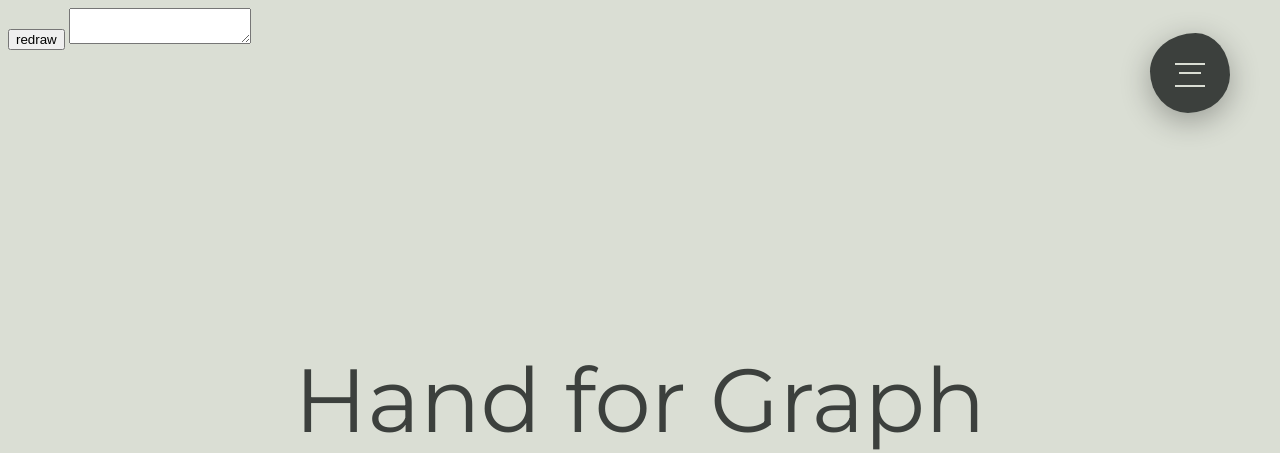
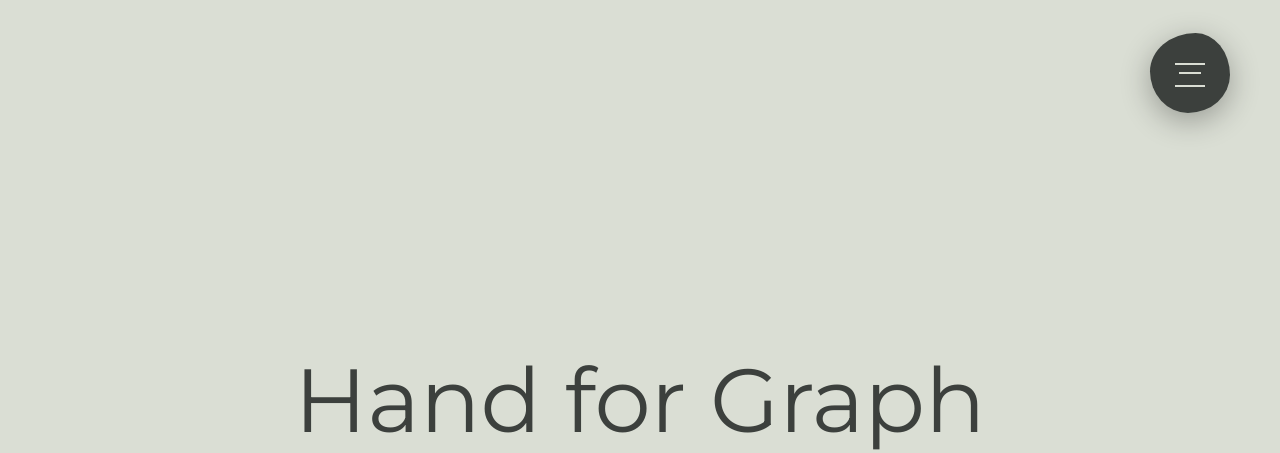
Before and after one commit to RuginaRaresTeodor/IoT-Glove-for-Data-visualization, a Flask app: page / in a window 1280 px wide. Shown: the top 453 px of the page. Run offline with Flask 2, Linux system fonts and the light colour scheme; some libraries are stand-ins or nearby versions.

Commit message:
Add files via upload

```diff
--- a/static/css/style.css
+++ b/static/css/style.css
@@ -25,13 +25,14 @@ body{
   margin: 0;
   z-index: 6;
 }
-.page-editor .page-build .page-controls .page-theory {
-  position: absolute;
+.page-editor,.page-build,.page-controls,.page-theory {
+  /*position: absolute;*/
   display: none;
   width: 100%;
+  top:50%;
   text-align: center;
-  transform: translateY(-50%);
-  top: 50%;
+  /*transform: translateY(-50%);*/
+  height:100vh;
   left: 0;
   padding: 0;
   margin: 0;
@@ -245,10 +246,21 @@ h1{
 .menu-icon:checked ~ .nav ul li:nth-child(3){
   transition-delay: 1560ms;
 }
-.menu-icon:checked ~ .nav ul li:nth-child(4){
+.menu-icon:checked ~ .nav ul li:nth-child(4) {
   transition-delay: 1640ms;
 }
+.page-editor #canvas {
+  width:100vw;
+  height:70vh;
+  overflow: auto;
+}
+svg {
 
+  overflow: scroll;
+}
+.page-editor form {
+margin-top:20px;
+}
 @media screen and (max-width: 991px) {
   .menu-icon:checked + label,
   .menu-icon:not(:checked) + label{
```
